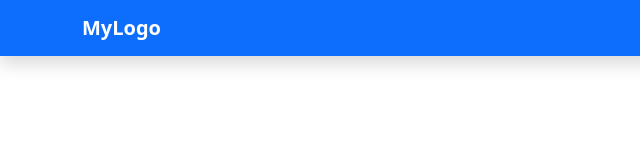
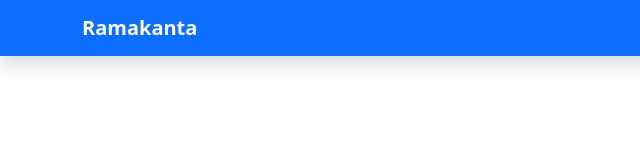
Before and after one commit to Ramakanta-Panda/Ramakanta-demo, a plain HTML site: page index.html in a window 1280 px wide. Shown: the full height of the page, 0-640 px from the left. Drawn offline with nearby package versions, Linux system fonts and the light colour scheme.

Commit message:
logo name

```diff
--- a/index.html
+++ b/index.html
@@ -10,7 +10,7 @@
 
     <nav class="navbar navbar-expand-lg bg-primary navbar-dark shadow">
         <div class="container">
-            <a class="navbar-brand fw-bold" href="#">MyLogo</a>
+            <a class="navbar-brand fw-bold" href="#">Ramakanta</a>
             <button class="navbar-toggler" type="button" data-bs-toggle="collapse" data-bs-target="#navbarNav">
                 <span class="navbar-toggler-icon"></span>
             </button>
```
